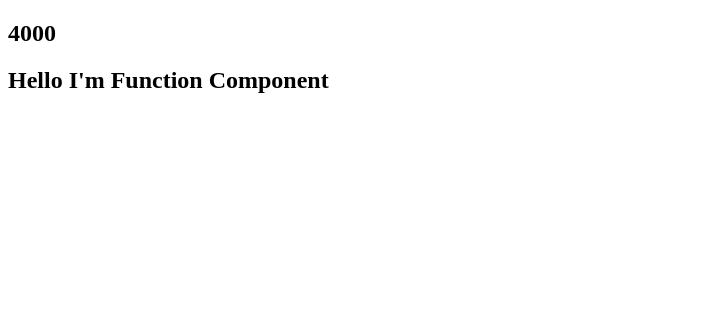
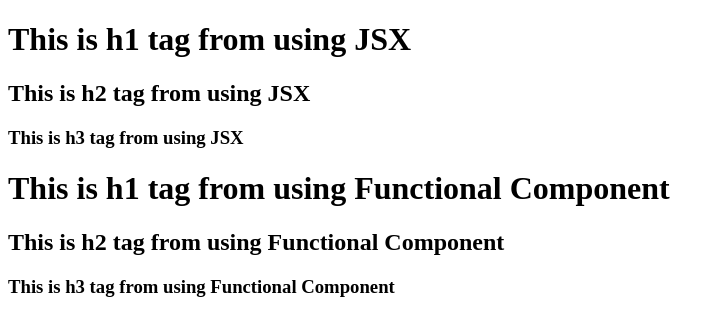
Before and after one commit to kuldeepn/Namaste-React, a React (Vite) app: page / in a window 1280 px wide. Shown: the top 336 px of the page, without its empty margins (0-725 px from the left). Built offline with nearby package versions, Linux system fonts and the light colour scheme.

Commit message:
Update 2 files

```diff
--- a/App.js
+++ b/App.js
@@ -1,22 +1,33 @@
 import ReactDOM from "react-dom/client";
 import React from "react";
 
-const App = () => (
-  <div className="id">
-    {console.log(number)}
-    <h2> {number + 3000}</h2>
-    <h2 className="heading">Hello I'm Function Component</h2>
-  </div>
+const Header1 = React.createElement(
+  "div",
+  { class: "title" },
+  React.createElement("h1", {}, "This is h1 tag from ReactElement"),
+  React.createElement("h2", {}, "this is h2 tag ReactElement"),
+  React.createElement("h3", {}, "This is h3 tag ReactElement"),
 );
 
-let number = 1000;
+const Header3 = () => {
+  return (
+    <div className="title">
+      {Header2}
+      <h1>This is h1 tag from using Functional Component</h1>
+      <h2>This is h2 tag from using Functional Component</h2>
+      <h3>This is h3 tag from using Functional Component</h3>
+    </div>
+  );
+};
 
-const title = (
-  <div>
-    <h1>Hello Namaste React</h1>
+const Header2 = (
+  <div className="title">
+    <h1>This is h1 tag from using JSX</h1>
+    <h2>This is h2 tag from using JSX</h2>
+    <h3>This is h3 tag from using JSX</h3>
   </div>
 );
 
 const root = ReactDOM.createRoot(document.getElementById("root"));
 
-root.render(<App />);
+root.render(<Header3 />);
```
Also changed, not shown: 1 other file (tests, documents, lock files or other folders).
